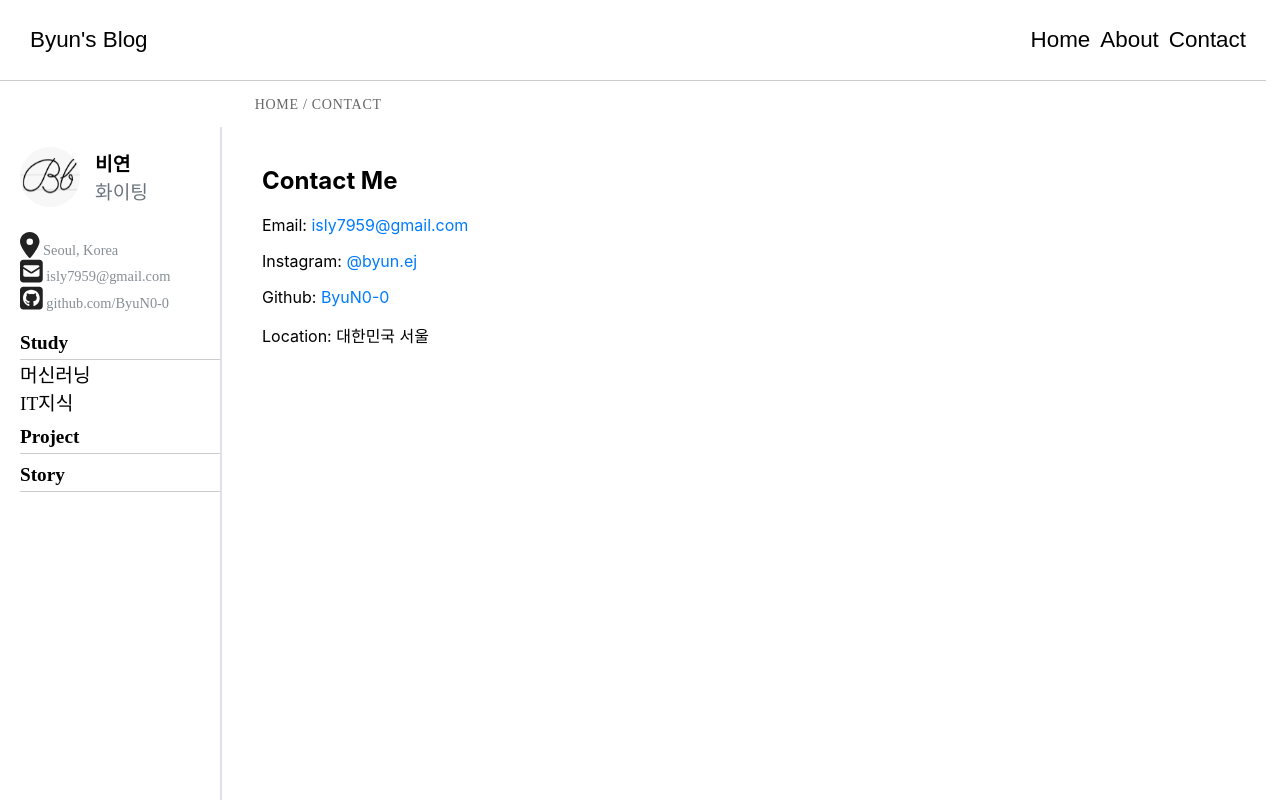
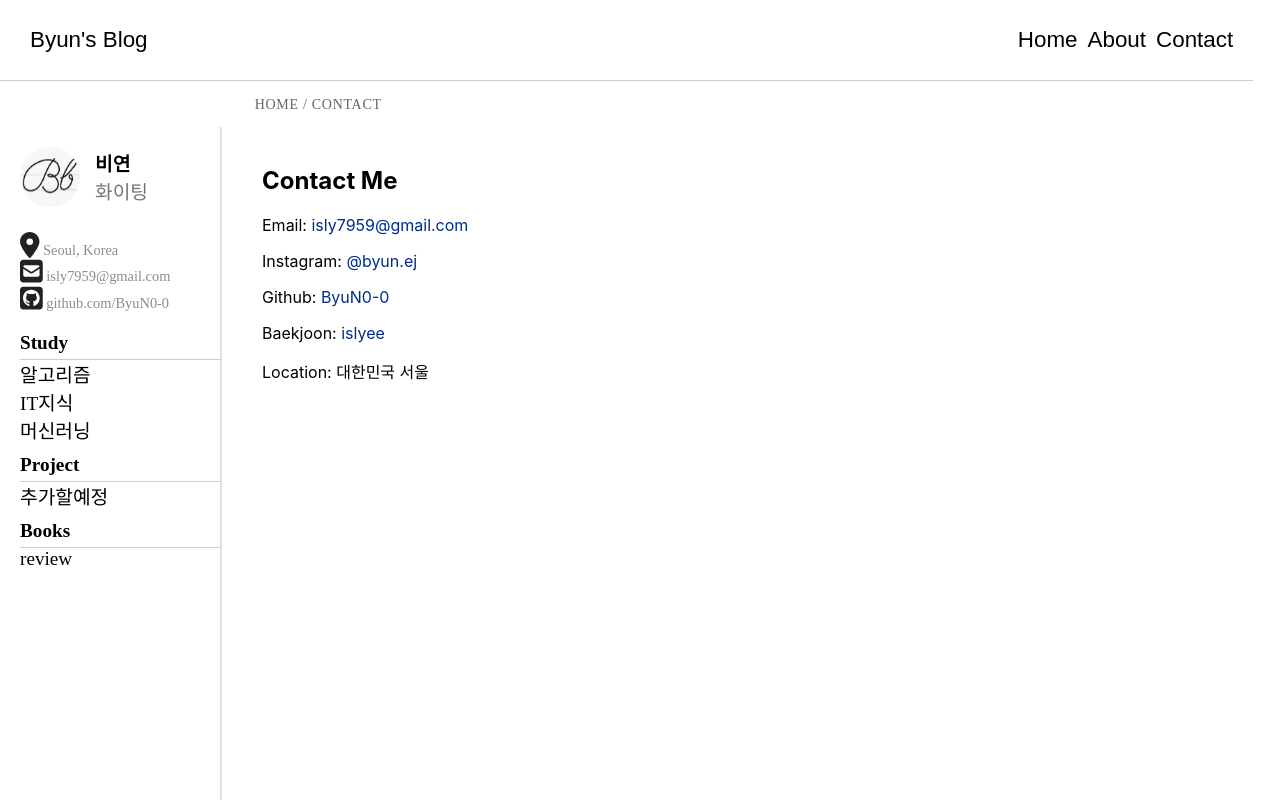
Before and after one commit to ByuN0-0/ByuN0-0.github.io, a React (Create React App) app: page /contact in a window 1280 px wide. Shown: the top 800 px of the page. Built offline with nearby package versions, Linux system fonts and the light colour scheme; a web font is replaced by a local one.

Commit message:
update contact, header css, category

```diff
--- a/src/Components/Header.css
+++ b/src/Components/Header.css
@@ -4,7 +4,7 @@ header {
   color: #333333; /* 헤더 텍스트 색상 */
   padding: 20px; /* 헤더 안쪽 여백 */
   padding-left: 30px;
-  width: 95%; /* 헤더 너비를 화면 전체로 확장 */
+  width: 94%; /* 헤더 너비를 화면 전체로 확장 */
   /*position: fixed; */ /* 헤더를 화면에 고정 */
   height: 40px; /* 헤더 높이를 40px로 지정 */
   line-height: 40px; /* 텍스트의 수직 정렬을 위해 line-height 수정 */
@@ -36,3 +36,6 @@ header {
   text-decoration: none; /* 링크 텍스트에 밑줄 제거 */
   white-space: nowrap; /* 텍스트가 줄 바꿈되지 않도록 처리 */
 }
+.nav a:hover {
+  text-decoration: underline;
+}
--- a/src/Components/TOC.js
+++ b/src/Components/TOC.js
@@ -62,21 +62,30 @@ function TOC() {
                 <Link to="/study">Study</Link>
               </div>
               <ul>
-                <Link to="/study/machinelearning">머신러닝</Link>
+                <Link to="/study/algorithm">알고리즘</Link>
               </ul>
               <ul>
                 <Link to="/study/it">IT지식</Link>
+              </ul>
+              <ul>
+                <Link to="/study/machinelearning">머신러닝</Link>
               </ul>
             </li>
             <li>
               <div className="sub_title">
                 <Link to="/project">Project</Link>
               </div>
+              <ul>
+                <Link to="/project/add">추가할예정</Link>
+              </ul>
             </li>
             <li>
               <div className="sub_title">
-                <Link to="/story">Story</Link>
+                <Link to="/books">Books</Link>
               </div>
+              <ul>
+                <Link to="/books/review">review</Link>
+              </ul>
             </li>
           </ul>
         </nav>
--- a/src/pages/Contact.css
+++ b/src/pages/Contact.css
@@ -11,7 +11,7 @@
 }
 
 .contact-info a {
-  color: #007bff;
+  color: #012c8a;
   text-decoration: none;
 }
 
--- a/src/pages/Contact.js
+++ b/src/pages/Contact.js
@@ -21,6 +21,12 @@ const Contact = () => {
             ByuN0-0
           </a>
         </p>
+        <p>
+          Baekjoon:{" "}
+          <a href="https://www.acmicpc.net/user/islyee" target="_blank" rel="noreferrer">
+            islyee
+          </a>
+        </p>
         <p>Location: 대한민국 서울</p>
       </div>
     </div>
```
